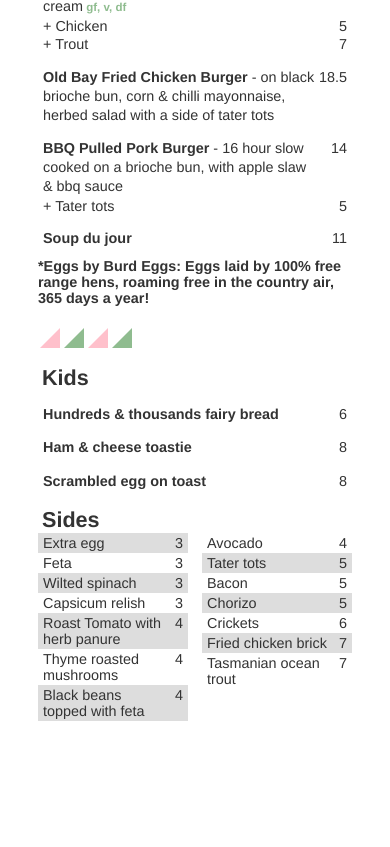
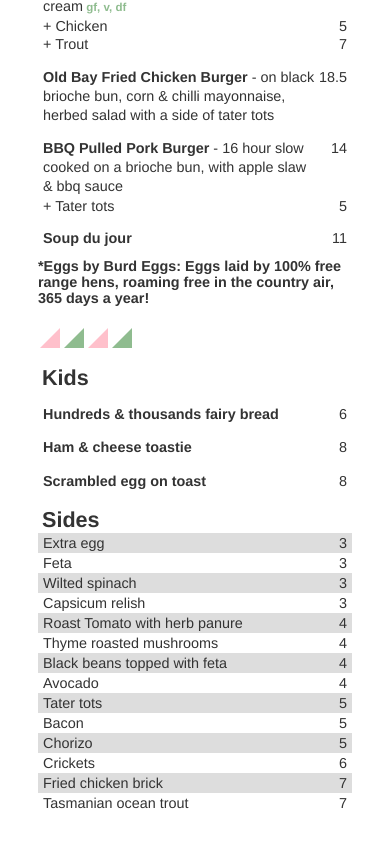
Before and after one commit to pcsmomo/menuboard, a React (Create React App) app in the folder client/: page / in a window 390 px wide. Shown: the part 1919-2766 px from the top of the page. Before the commit the page ends 2678 px from the top, so only its background shows below. Built offline with nearby package versions, Linux system fonts and the light colour scheme.

Commit message:
change sides media query

```diff
--- a/client/src/style/menu.css
+++ b/client/src/style/menu.css
@@ -150,6 +150,9 @@ header {
   .main {
     column-count: 1;
   }
+  .divSides {
+    column-count: 1;
+  }
   .specials {
     position: inherit;
     background-color: pink;
```
